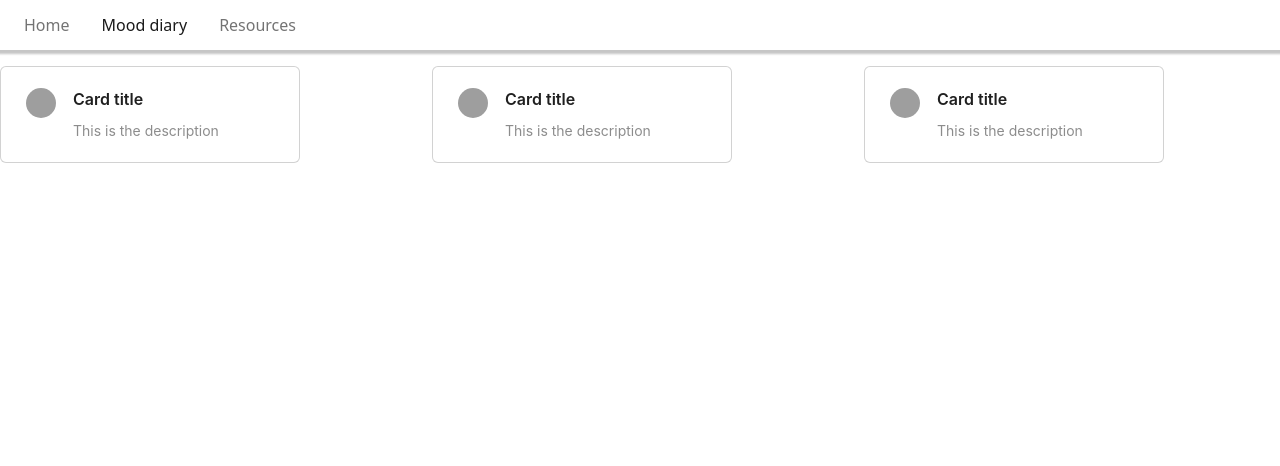
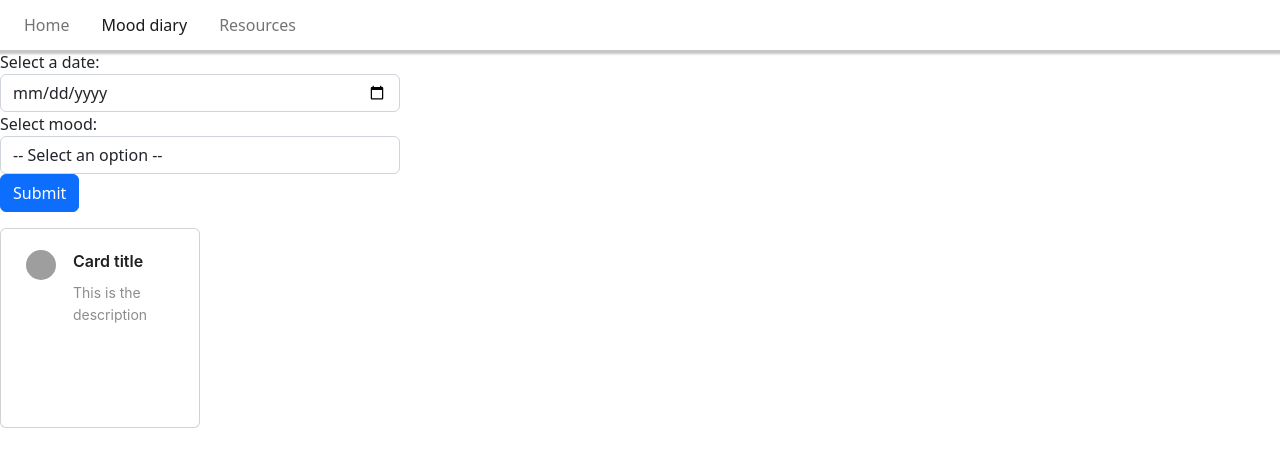
Before and after one commit to EmH93/mood-tracker, a React (Create React App) app: page /MoodDiary in a window 1280 px wide. Shown: the top 466 px of the page. Built offline with nearby package versions, Linux system fonts and the light colour scheme; grey boxes are pictures that could not be loaded.

Commit message:
saved items in object in local storgae to make it easier to work with

```diff
--- a/src/components/Card/Card.css
+++ b/src/components/Card/Card.css
@@ -1,5 +1,6 @@
 
 .card{
-  width: 300px;
+  width: 200px;
+  height: 200px;
   margin-top: 16px;
   }
--- a/src/components/FormFolder/Form.css
+++ b/src/components/FormFolder/Form.css
@@ -1,23 +1,35 @@
+:root {
+  --chilled : #E6F8B2;
+  --sad : #7A9CC6;
+  --overjoyed: #F06C9B;
+  --happy: #FFE66D;
+  --stressed: #d90429;
+}
+
 option:nth-child(2) {
-    background-color: red;
+    background-color: var(--stressed);
   }
 
 option:nth-child(3) {
-    background-color: skyblue;
+  background-color: var(--sad);
 }
 
 option:nth-child(4) {
-    background-color: lightgreen;
+  background-color: var(--chilled);
+}
+option:nth-child(5) {
+  background-color: var(--happy);
+}
+option:nth-child(6) {
+  background-color: var(--overjoyed);
 }
 
 
-
-
-#selectInput.selectedOption1 {
+#selectInput .selectedOption1 {
     background-color: red;
   }
-  #selectInput.selectedOption2{
+  #selectInput .selectedOption2{
     background-color: skyblue;
   }
-  #selectInput.selectedOption3{
+  #selectInput .selectedOption3{
     background-color: lightgreen;  }
--- a/src/components/FormFolder/Form.js
+++ b/src/components/FormFolder/Form.js
@@ -1,15 +1,24 @@
-import React, { useState } from "react";
-import "./Form.css";
+import React, {useState } from 'react';
+import './Form.css';
 
 function Form() {
-  const [selectedDate, setSelectedDate] = useState("");
-  const [selectedMood, setSelectedMood] = useState("");
+  const [selectedDate, setSelectedDate] = useState('');
+  const [selectedMood, setSelectedMood] = useState('');
 
   const handleFormSubmit = (event) => {
     event.preventDefault();
-    localStorage.setItem(selectedDate, selectedMood);
-    setSelectedDate("");
-    setSelectedMood("");
+    let moodObj= JSON.parse(localStorage.getItem('moodDiary') || '[]')
+    console.log(typeof moodObj)
+    const mood = {
+      date: selectedDate,
+      currMood: selectedMood
+    }
+
+    moodObj.push(mood)
+
+    localStorage.setItem('moodDiary',JSON.stringify(moodObj))
+    setSelectedDate('');
+    setSelectedMood('');
   };
 
   return (
@@ -38,17 +47,23 @@ function Form() {
                   : selectedMood === "option2"
                   ? "selectedOption2"
                   :selectedMood === "option3"
-                  ? "selectedOption3": ""
+                  ? "selectedOption3"
+                  : selectedMood === "option4"
+                  ? "selectedOption4"
+                  :selectedMood === "option5"
+                  ? "selectedOption5" : ""
               }`}
             id="selectInput"
             required
             value={selectedMood}
             onChange={(event) => setSelectedMood(event.target.value)}
           >
-            <option value="">-- Select an option --</option>
+            <option value="" >-- Select an option --</option>
             <option value="Stressed">Stressed</option>
             <option value="Sad">Sad</option>
             <option value="Chilled">Chilled</option>
+            <option value="Happy">Happy</option>
+            <option value="Overjoyed">Overjoyed</option>
           </select>
         </div>
 
--- a/src/components/QuoteAPI/apiCall.js
+++ b/src/components/QuoteAPI/apiCall.js
@@ -1,13 +1,13 @@
 import axios from 'axios';
 
 export default {
-    getData: () =>
-    axios({
-        method: 'GET',
-        url: 'https://metaapi-mindfulness-quotes.p.rapidapi.com/v1/mindfulness',
-        headers: {
-          'X-RapidAPI-Key': '78e5609727msh1ba34c0ebc625dcp184ea7jsn9d56a3cb8dc5',
-          'X-RapidAPI-Host': 'metaapi-mindfulness-quotes.p.rapidapi.com'
-        }
-    })
+    // getData: () =>
+    // axios({
+    //     method: 'GET',
+    //     url: 'https://metaapi-mindfulness-quotes.p.rapidapi.com/v1/mindfulness',
+    //     headers: {
+    //       'X-RapidAPI-Key': '78e5609727msh1ba34c0ebc625dcp184ea7jsn9d56a3cb8dc5',
+    //       'X-RapidAPI-Host': 'metaapi-mindfulness-quotes.p.rapidapi.com'
+    //     }
+    // })
 }
--- a/src/pages/MoodDiary/MoodDiary.js
+++ b/src/pages/MoodDiary/MoodDiary.js
@@ -1,17 +1,29 @@
 import React, { useState, useEffect } from "react";
 import MoodCard from "../../components/Card/Card";
-import { Row} from 'antd';
+import Form from "../../components/FormFolder/Form";
+import {Row} from 'antd';
 
 function MoodDiary(){
-    // const [mood, ]
+    const [mood, setMood] = useState("");
+    const [title, setTitle] = useState("");
+    const moods = localStorage.getItem("moodDiary")
+
+    useEffect(()=>{
+
+
+    })
 
     return (
-        <Row gutter={16}>
-            <MoodCard/>
-            <MoodCard/>
-            <MoodCard/>
+        <div>
+             <Form />
+            <Row gutter={16}>
+                <MoodCard/>
 
-        </Row>
+            </Row>
+
+
+        </div>
+
 
     )
 }
```
Lines whose indentation alone changed are shown as unchanged.
